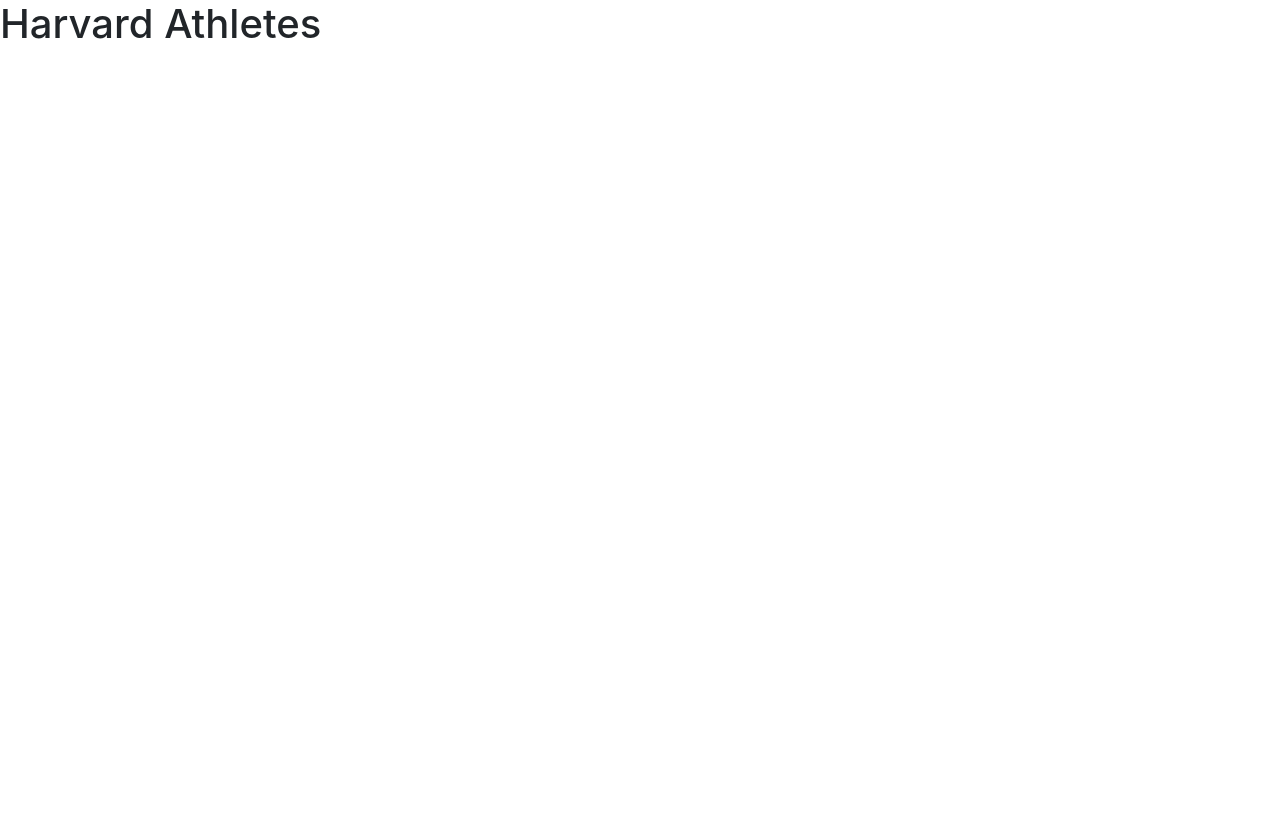
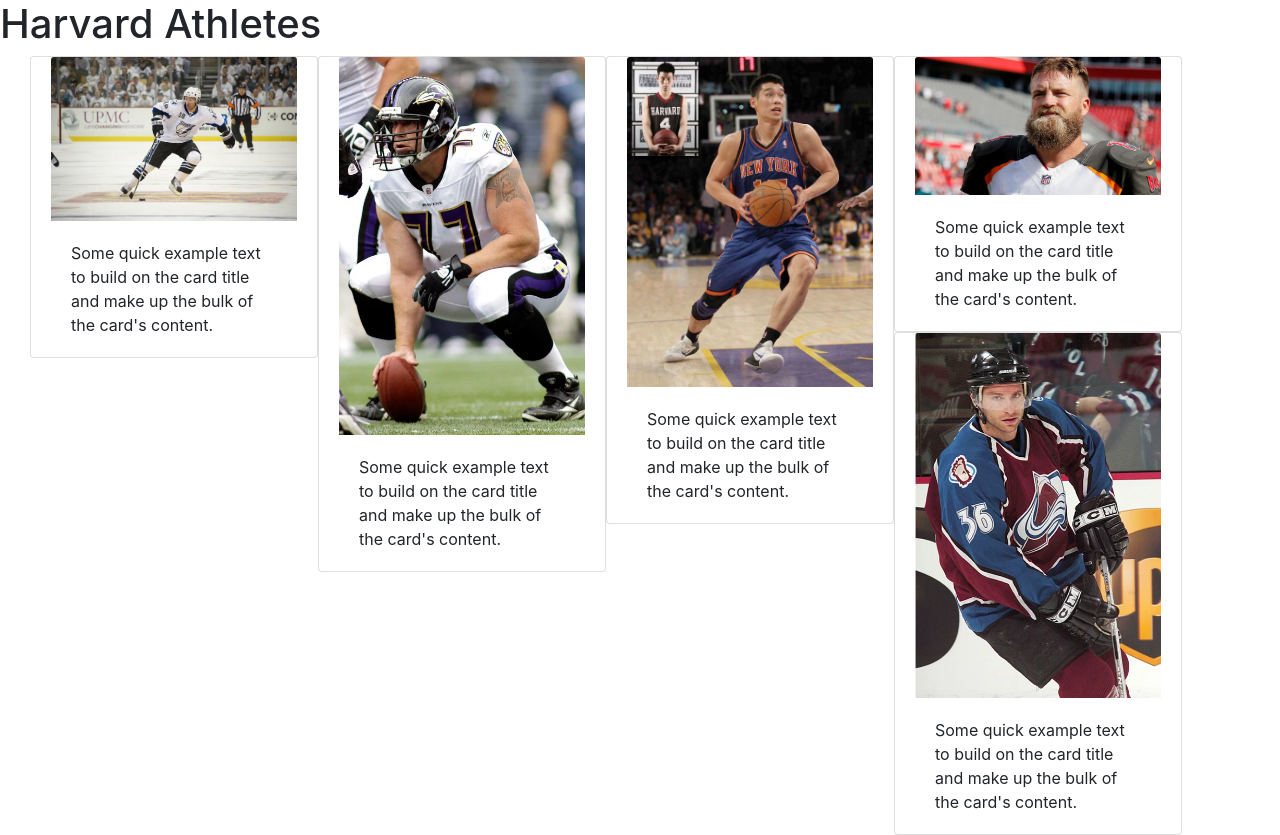
Before and after one commit to carlitos91/Project-0, a plain HTML site: page athletes.html in a window 1280 px wide. Before the commit the page ends 800 px from the top, so only its background shows below. Drawn offline with nearby package versions, Linux system fonts and the light colour scheme.

Commit message:
Added Boostrap content

```diff
--- a/athletes.html
+++ b/athletes.html
@@ -5,10 +5,53 @@
     <meta charset="utf-8">
     <meta name="viewport" content="width=device-width, initial-scale=1, shrink-to-fit=no">
     <link rel="stylesheet" href="https://stackpath.bootstrapcdn.com/bootstrap/4.3.1/css/bootstrap.min.css" integrity="sha384-ggOyR0iXCbMQv3Xipma34MD+dH/1fQ784/j6cY/iJTQUOhcWr7x9JvoRxT2MZw1T" crossorigin="anonymous">
+    <link rel="stylesheet" href="style.css">
+    <style>
+      .card {
+        display: table-cell;
+        left: 30px;
+        padding-left: 20px;
+        padding-right: 20px;
+        float: left;
+      }
+    </style>
   </head>
   <body>
     <h1>Harvard Athletes</h1>
+    <div class="card" style="width: 18rem;">
+      <img src="dominic_moore.webp" class="card-img-top" alt="...">
+      <div class="card-body">
+        <p class="card-text">Some quick example text to build on the card title and make up the bulk of the card's content.</p>
+      </div>
+    </div>
 
+    <div class="card" style="width: 18rem;">
+      <img src="matt_birk.webp" class="card-img-top" alt="...">
+      <div class="card-body">
+        <p class="card-text">Some quick example text to build on the card title and make up the bulk of the card's content.</p>
+      </div>
+    </div>
+
+    <div class="card" style="width: 18rem;">
+      <img src="jeremy_lin.webp" class="card-img-top" alt="...">
+      <div class="card-body">
+        <p class="card-text">Some quick example text to build on the card title and make up the bulk of the card's content.</p>
+      </div>
+    </div>
+
+    <div class="card" style="width: 18rem;">
+      <img src="ryan_fitzpatrick.jpg" class="card-img-top" alt="...">
+      <div class="card-body">
+        <p class="card-text">Some quick example text to build on the card title and make up the bulk of the card's content.</p>
+      </div>
+    </div>
+
+    <div class="card" style="width: 18rem;">
+      <img src="steve_moore.webp" class="card-img-top" alt="...">
+      <div class="card-body">
+        <p class="card-text">Some quick example text to build on the card title and make up the bulk of the card's content.</p>
+      </div>
+    </div>
     <script src="https://code.jquery.com/jquery-3.3.1.slim.min.js" integrity="sha384-q8i/X+965DzO0rT7abK41JStQIAqVgRVzpbzo5smXKp4YfRvH+8abtTE1Pi6jizo" crossorigin="anonymous"></script>
     <script src="https://cdnjs.cloudflare.com/ajax/libs/popper.js/1.14.7/umd/popper.min.js" integrity="sha384-UO2eT0CpHqdSJQ6hJty5KVphtPhzWj9WO1clHTMGa3JDZwrnQq4sF86dIHNDz0W1" crossorigin="anonymous"></script>
     <script src="https://stackpath.bootstrapcdn.com/bootstrap/4.3.1/js/bootstrap.min.js" integrity="sha384-JjSmVgyd0p3pXB1rRibZUAYoIIy6OrQ6VrjIEaFf/nJGzIxFDsf4x0xIM+B07jRM" crossorigin="anonymous"></script>
```
